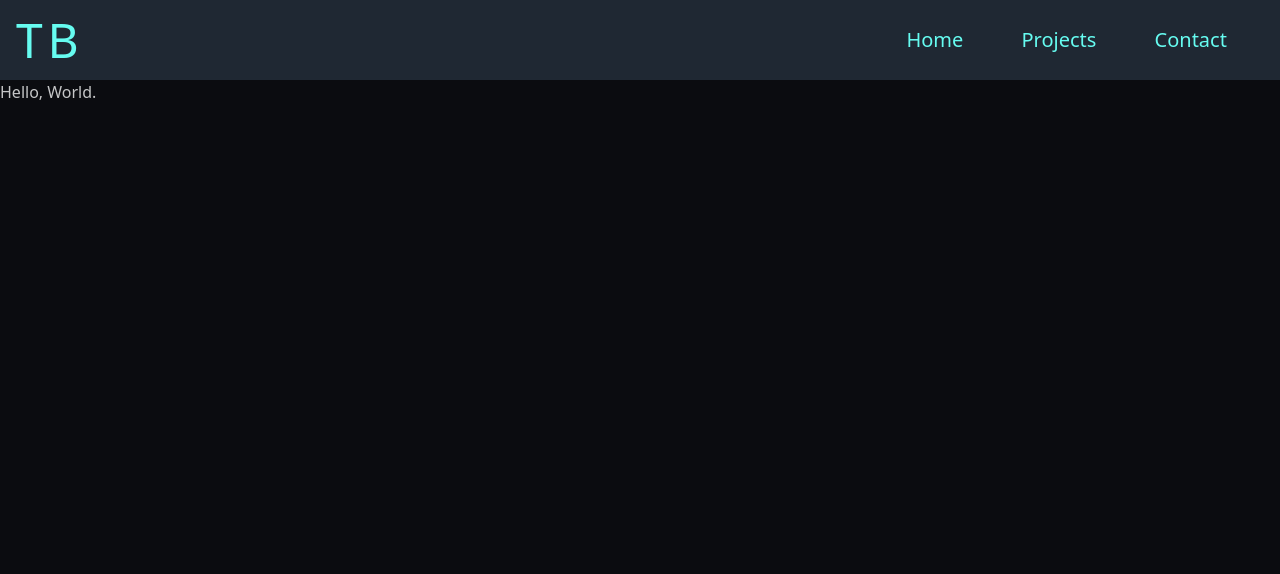
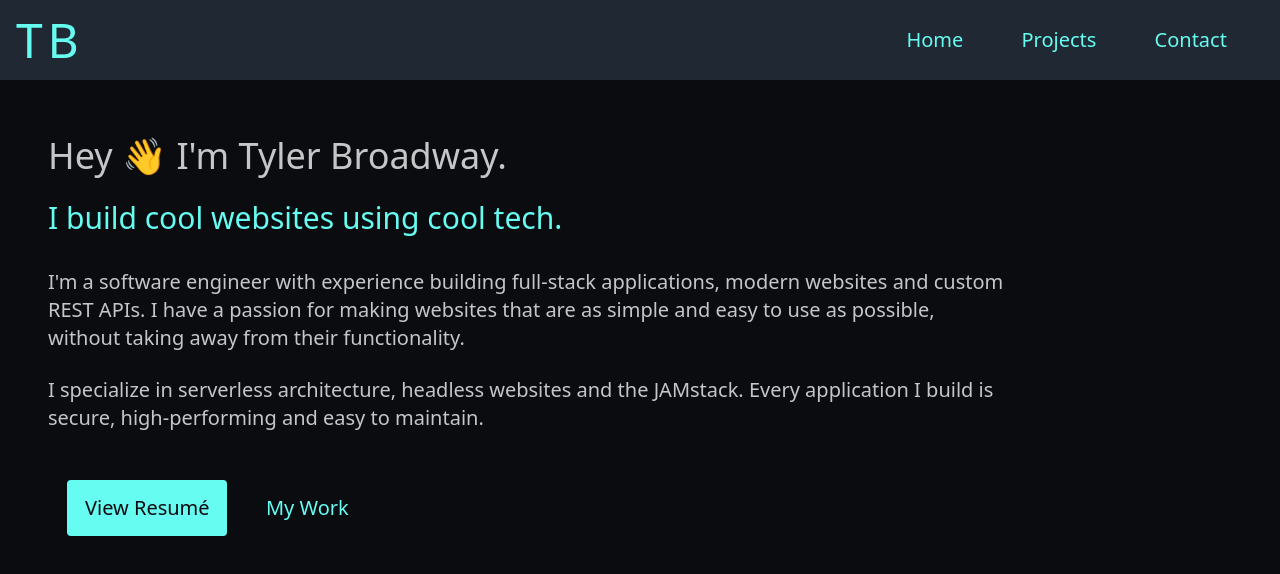
Before and after one commit to tylerbroadway/portfolio-v3, a Gatsby site: page / in a window 1280 px wide. Built offline with nearby package versions, Linux system fonts and the light colour scheme; Gatsby itself is replaced by a stand-in of ours.

Commit message:
Finished home page

```diff
--- a/src/components/header.js
+++ b/src/components/header.js
@@ -4,17 +4,17 @@ import { Link } from "gatsby"
 
 const Header = () => (
   <header className="flex flex-row justify-between h-20 bg-charcoal">
-    <div className="self-center ml-4 text-5xl text-teal font-extralight tracking-widest">
+    <div className="self-center ml-4 text-5xl text-teal font-light tracking-widest">
       TB
     </div>
     <div className="flex flex-row justify-around items-center w-1/3 px-6 py-auto">
-      <div className="text-xl text-teal font-extralight">
+      <div className="text-xl text-teal font-light">
         <Link to="/">Home</Link>
       </div>
-      <div className="text-xl text-teal font-extralight">
+      <div className="text-xl text-teal font-light">
         <Link to="/projects">Projects</Link>
       </div>
-      <div className="text-xl text-teal font-extralight">
+      <div className="text-xl text-teal font-light">
         <Link to="/contact">Contact</Link>
       </div>
     </div>
--- a/src/pages/index.js
+++ b/src/pages/index.js
@@ -1,6 +1,5 @@
 import * as React from "react"
-// import { Link } from "gatsby"
-// import { StaticImage } from "gatsby-plugin-image"
+import { Link } from "gatsby"
 
 import Layout from "../components/layout"
 import SEO from "../components/seo"
@@ -8,7 +7,37 @@ import SEO from "../components/seo"
 const IndexPage = () => (
   <Layout>
     <SEO title="Home" />
-    <h2 className="text-offWhite">Hello, World.</h2>
+    <div className="flex flex-col w-3/4 mx-12 my-14">
+      <div className="text-4xl text-offWhite">
+        Hey{" "}
+        <span role="img" aria-label="Hand wave emoji">
+          👋
+        </span>{" "}
+        I'm Tyler Broadway.
+      </div>
+      <p className="my-6 text-3xl text-teal">
+        I build cool websites using cool tech.
+      </p>
+      <p className="my-2 text-xl text-offWhite">
+        I'm a software engineer with experience building full-stack
+        applications, modern websites and custom REST APIs. I have a passion for
+        making websites that are as simple and easy to use as possible, without
+        taking away from their functionality.
+      </p>
+      <p className="my-4 text-xl text-offWhite">
+        I specialize in serverless architecture, headless websites and the
+        JAMstack. Every application I build is secure, high-performing and easy
+        to maintain.
+      </p>
+      <div className="flex flex-row justify-around items-center mt-8 w-1/3">
+        <button className="h-14 w-1/2 rounded bg-teal text-obsidian text-xl">
+          View Resumé
+        </button>
+        <div className="text-teal text-xl">
+          <Link to="/projects/">My Work</Link>
+        </div>
+      </div>
+    </div>
   </Layout>
 )
 
```
